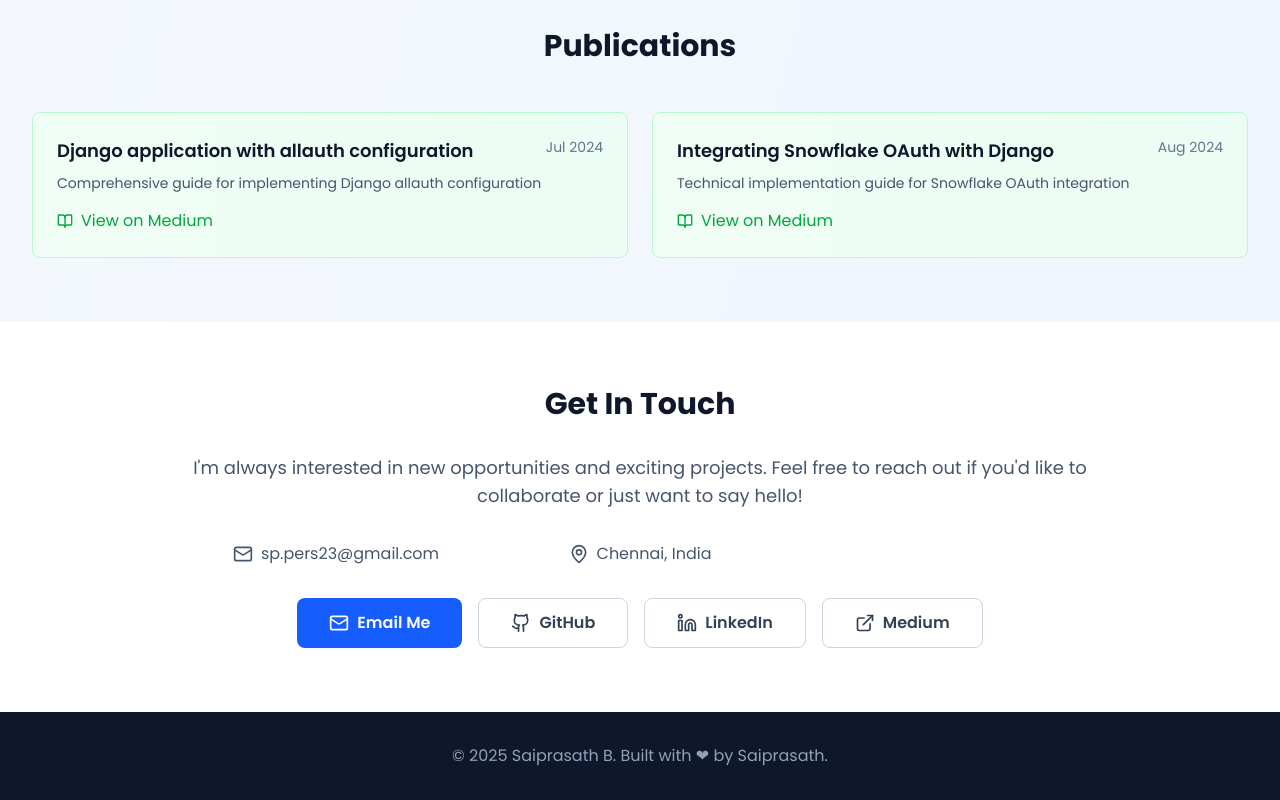
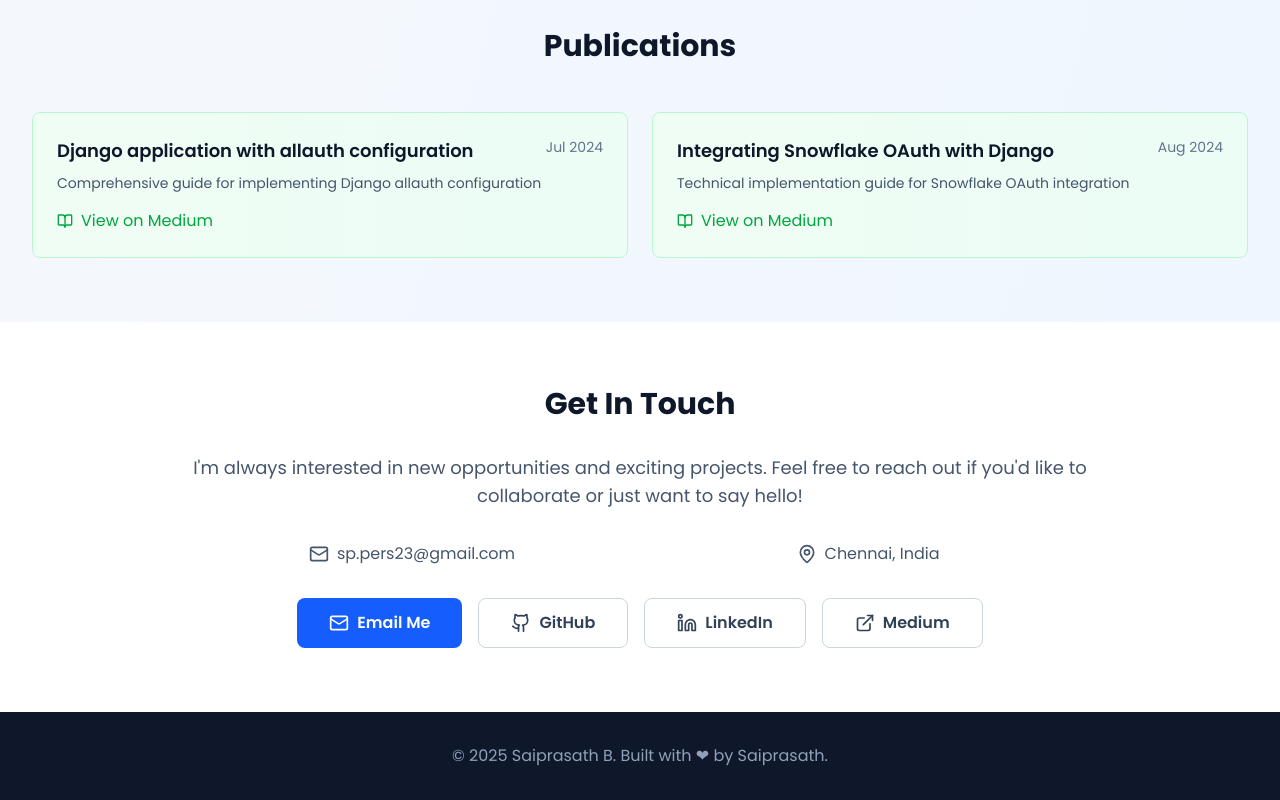
Before and after one commit to saiprasath2304/sp-portfolio, a Next.js app: page / in a window 1280 px wide. Shown: the part 3954-4754 px from the top of the page. Built offline with nearby package versions, Linux system fonts and the light colour scheme.

Commit message:
Modify grid layout and fix LinkedIn link
Updated grid layout from 3 columns to 2 columns and corrected LinkedIn URL.

```diff
--- a/src/app/page.tsx
+++ b/src/app/page.tsx
@@ -451,7 +451,7 @@ export default function Home() {
             I'm always interested in new opportunities and exciting projects.
             Feel free to reach out if you'd like to collaborate or just want to say hello!
           </p>
-          <div className="grid md:grid-cols-3 gap-4 mb-8">
+          <div className="grid md:grid-cols-2 gap-4 mb-8">
             <div className="flex items-center justify-center gap-2 text-slate-600 dark:text-slate-300">
               <Mail className="w-5 h-5" />
               <span>sp.pers23@gmail.com</span>
@@ -479,7 +479,7 @@ export default function Home() {
               GitHub
             </a>
             <a
-              href="https://linkedin.com/in/saiprasath2304"
+              href="https://linkedin.com/in/saiprasath23"
               target="_blank"
               rel="noopener noreferrer"
               className="border border-slate-300 dark:border-slate-600 text-slate-700 dark:text-slate-300 hover:bg-slate-50 dark:hover:bg-slate-700 px-8 py-3 rounded-lg font-semibold transition-colors flex items-center justify-center gap-2"
```
